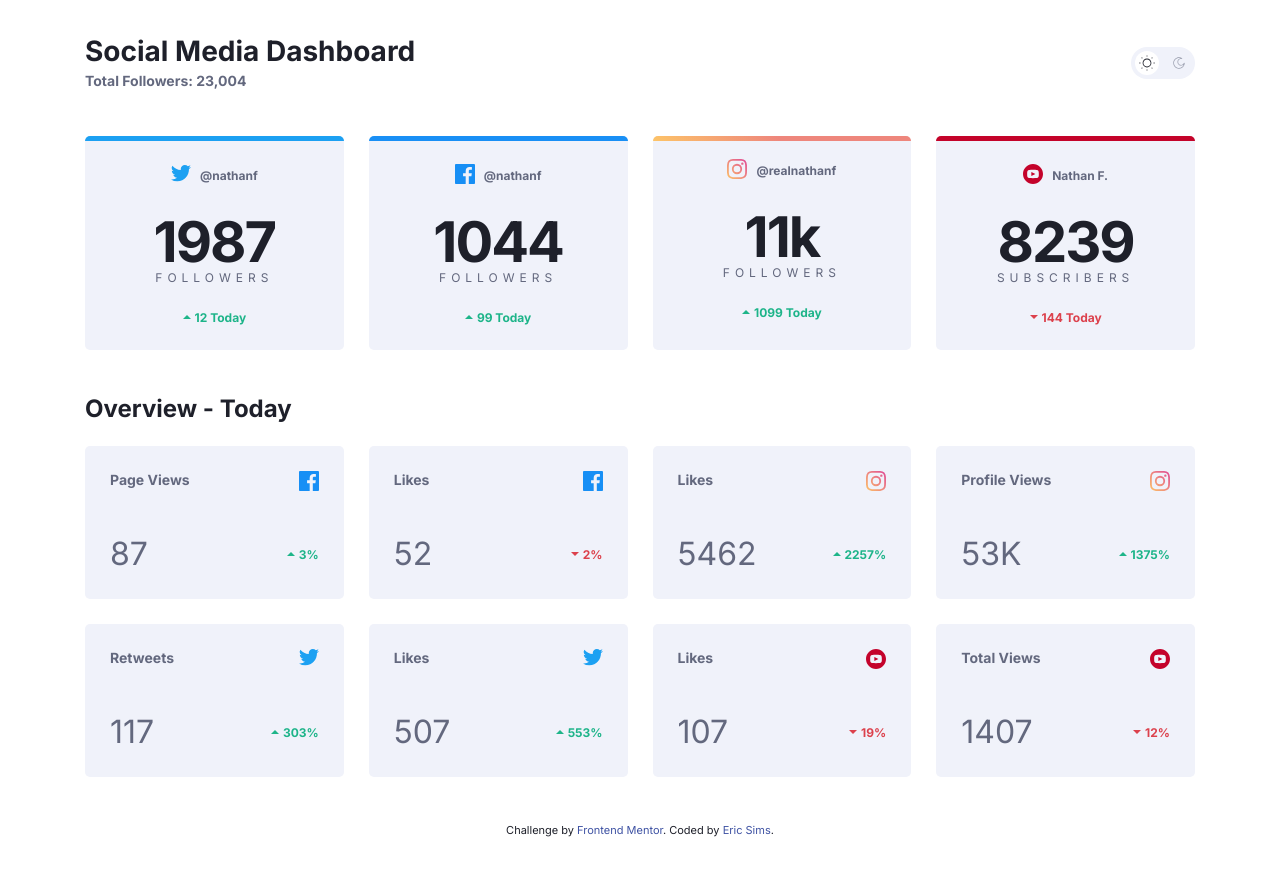
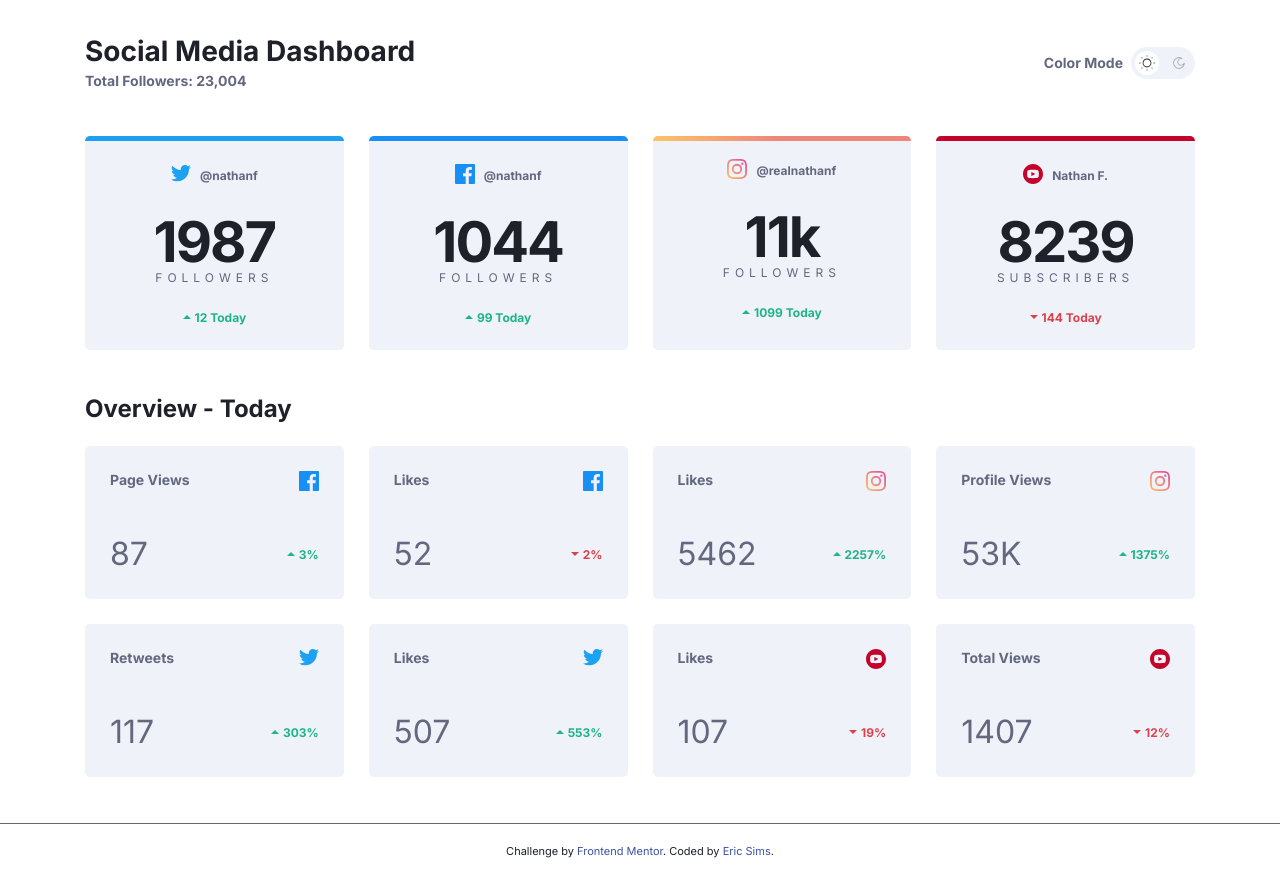
Before and after one commit to E-sims/SocialDash, a website: page index.html in a window 1280 px wide. Before the commit the page ends 837 px from the top, so only its background shows below. Drawn offline with Linux system fonts and the light colour scheme.

Commit message:
Add and style footer component

```diff
--- a/app/scss/components/_index.scss
+++ b/app/scss/components/_index.scss
@@ -2,3 +2,4 @@
 @forward 'toggle';
 @forward 'card';
 @forward 'card-grid';
+@forward 'footer';
--- /dev/null
+++ b/app/scss/components/footer.scss
@@ -0,0 +1,11 @@
+@use '../util' as *;
+
+.footer {
+  background: var(--background);
+  color: var(--text);
+  padding: rem(20);
+  font-size: 0.8rem;
+  text-align: center;
+  border-top: 1px solid var(--text-color-secondary);
+  width: 100%;
+}
--- a/app/scss/components/header.scss
+++ b/app/scss/components/header.scss
@@ -7,13 +7,12 @@
   gap: rem(24) 0;
 
   @include breakpoint(medium) {
-    justify-content: space-between;
     align-items: center;
   }
 
   &__title {
     width: 100%;
-
+    justify-self: start;
     @include breakpoint(medium) {
       width: auto;
     }
--- a/app/scss/components/toggle.scss
+++ b/app/scss/components/toggle.scss
@@ -6,12 +6,17 @@
   gap: rem(16);
   flex-direction: row;
   width: fit-content;
+  margin: 0 0 0 auto;
   border-radius: rem(16);
   height: rem(32);
   justify-content: center;
   align-items: center;
   padding: rem(8);
   background: var(--toggle-bg);
+
+  @include breakpoint(medium) {
+    margin: 0;
+  }
 
   &::before {
     content: '';
@@ -41,3 +46,16 @@
     }
   }
 }
+
+.toggle__label {
+  color: var(--text-color-secondary);
+  font-size: rem(14);
+  font-weight: 700;
+  line-height: 1.1;
+  margin: 0;
+  align-self: center;
+
+  @include breakpoint(medium) {
+    margin: 0 8px 0 auto;
+  }
+}
--- a/index.html
+++ b/index.html
@@ -9,9 +9,7 @@
       // check local storage
       let localStorageTheme = localStorage.getItem('theme')
       themeToSet = localStorageTheme
-
       // If local storage is not set, we then check OS
-
       if (!localStorageTheme) {
         themeToSet = window.matchMedia('(prefers-color-scheme: dark)').matches
           ? 'dark'
@@ -56,7 +54,7 @@
         <h1>Social Media Dashboard</h1>
         <span class="header__subtitle">Total Followers: 23,004</span>
       </div>
-
+      <span class="toggle__label">Color Mode</span>
       <div class="toggle">
         <svg
           class="toggle__icon"
@@ -255,12 +253,12 @@
         </div>
       </section>
     </main>
-    <footer>
+    <footer class="footer">
       <div class="attribution">
         Challenge by
         <a href="https://www.frontendmentor.io?ref=challenge" target="_blank"
           >Frontend Mentor</a
-        >. Coded by <a href="#">Eric Sims</a>.
+        >. Coded by <a href="https://esims.dev">Eric Sims</a>.
       </div>
     </footer>
   </body>
```
Also changed, not shown: dist/style.css, 1 other file.
